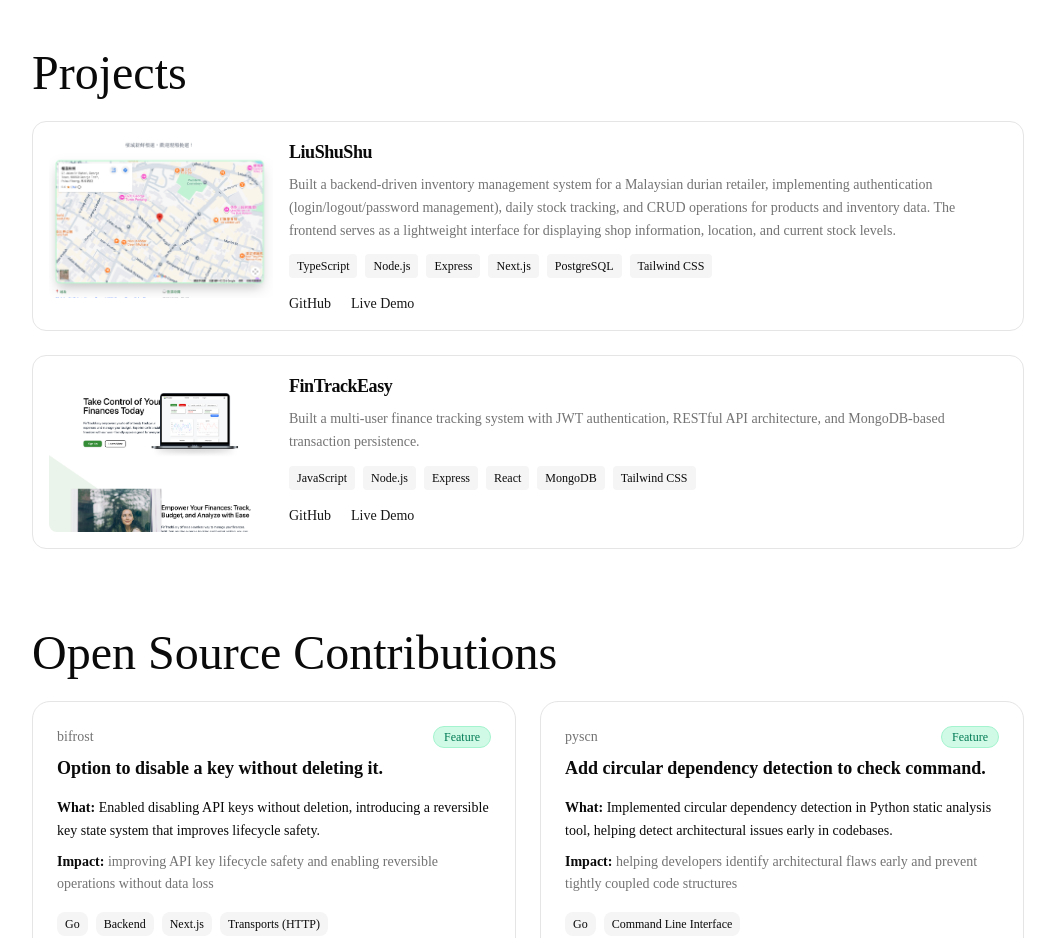
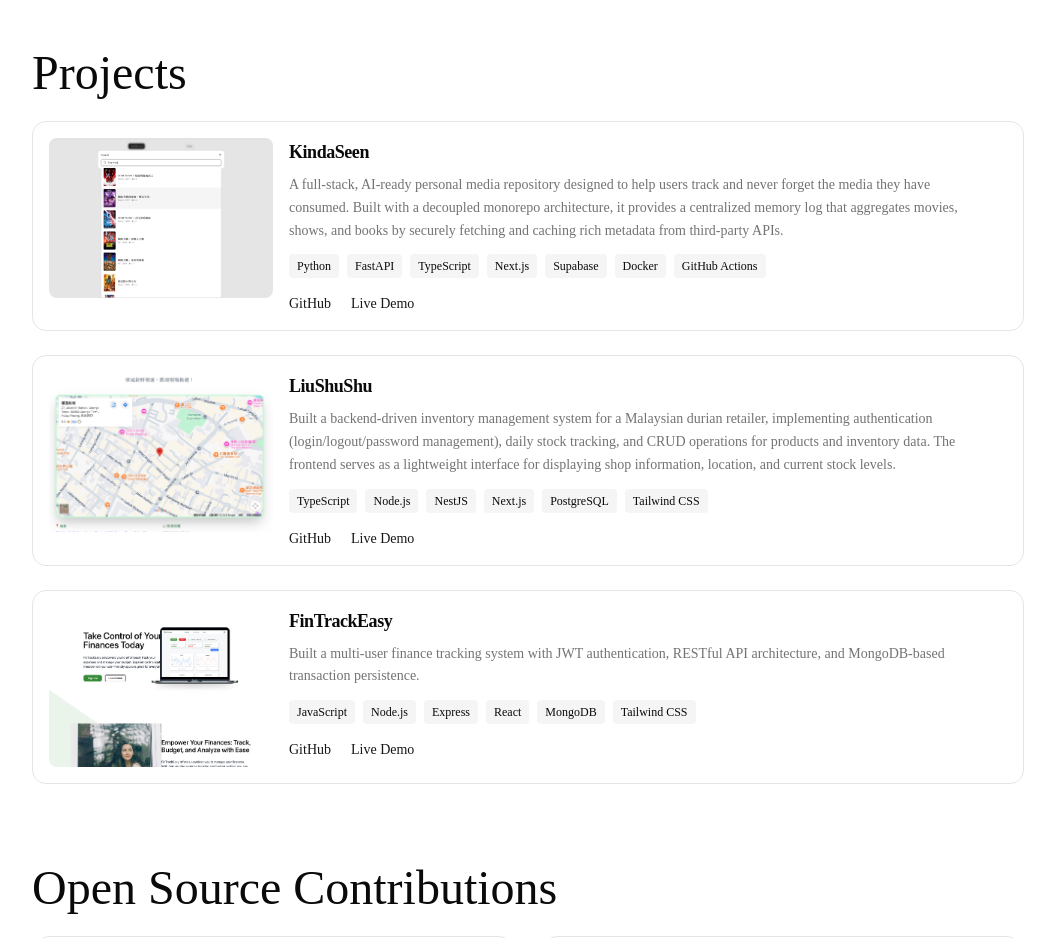
Before and after one commit to slyang08/yang-dev, a Next.js app: page / in a window 1280 px wide. Shown: the part 780-1718 px from the top of the page, without its empty margins (112-1167 px from the left). Built offline with nearby package versions, Linux system fonts and the light colour scheme.

Commit message:
docs: add new project - KindaSeen (#21)

```diff
--- a/src/features/projects/projects.data.ts
+++ b/src/features/projects/projects.data.ts
@@ -20,6 +20,28 @@ export type Project = {
 
 export const projects: Project[] = [
   {
+    id: "kindaseen",
+    name: "KindaSeen",
+    description: `A full-stack, AI-ready personal media repository designed to help users track and
+                  never forget the media they have consumed. Built with a decoupled monorepo
+                  architecture, it provides a centralized memory log that aggregates movies, shows,
+                  and books by securely fetching and caching rich metadata from third-party APIs.`,
+    image: {
+      src: "/ks-demo-laptop.png",
+      alt: "KindaSeen Demo",
+      aspectRatio: "laptop",
+    },
+    github: "https://github.com/slyang08/KindaSeen",
+    demo: "https://kindaseen.vercel.app",
+    tags: ["Python", "FastAPI", "TypeScript", "Next.js", "Supabase", "Docker", "GitHub Actions"],
+    highlights: [
+      "Designed a secure server-side proxy architecture via FastAPI to query TMDB API, preventing client-side API key exposure.",
+      "Engineered a persistent database schema using Supabase/PostgreSQL to cache metadata (overviews, genres), laying the groundwork for future AI recommendation embeddings.",
+      "Optimized UX resilience by developing an advanced search dialog component that preserves intermediate input states upon accidental dismissal.",
+      "Established an automated CI/CD pipeline leveraging GitHub Actions and Docker for consistent multi-stage builds and automated linting.",
+    ],
+  },
+  {
     id: "liushushu",
     name: "LiuShuShu",
     description: `Built a backend-driven inventory management system for a Malaysian durian
@@ -35,7 +57,7 @@ export const projects: Project[] = [
     github: "https://github.com/slyang08/LiuShuShu",
     demo: "https://liushushu.vercel.app",
     highlights: [],
-    tags: ["TypeScript", "Node.js", "Express", "Next.js", "PostgreSQL", "Tailwind CSS"],
+    tags: ["TypeScript", "Node.js", "NestJS", "Next.js", "PostgreSQL", "Tailwind CSS"],
   },
   {
     id: "fintrackeasy",
```
Also changed, not shown: public/ks-demo-laptop.png (added).
